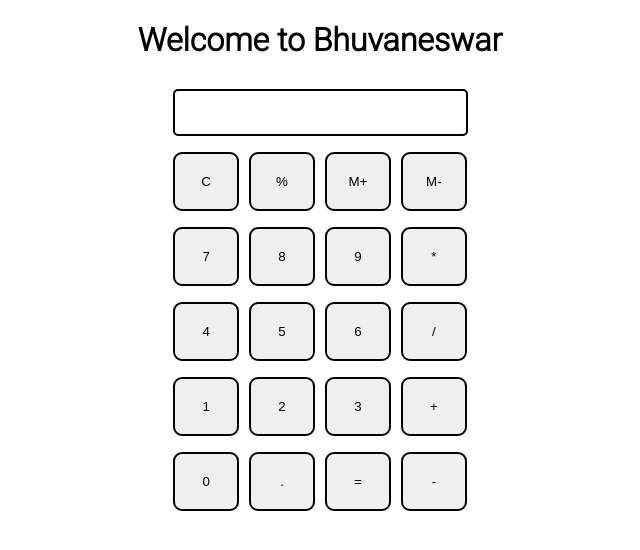
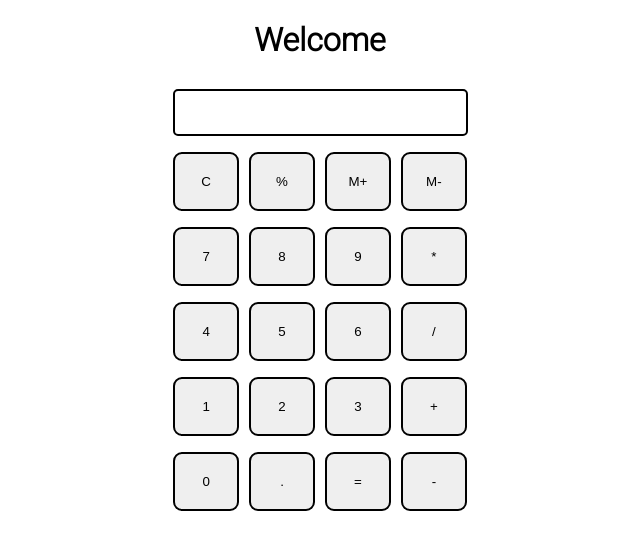
Before and after one commit to bhuvaneswarjhade/DEVOPSCA3, a plain HTML site: page index.html in a window 1280 px wide. Shown: the whole page, without its empty margins (328-968 px from the left). Drawn offline with Linux system fonts and the light colour scheme.

Commit message:
Update index.html

```diff
--- a/index.html
+++ b/index.html
@@ -14,7 +14,7 @@
 
 
 
-  <h1 class="text-center">Welcome to Bhuvaneswar</h1>
+  <h1 class="text-center">Welcome</h1>
   <div class="container flex flex-col items-center mx-auto m-w-20">
     <div class="row">
       <input class="input" type="text"/>
```
